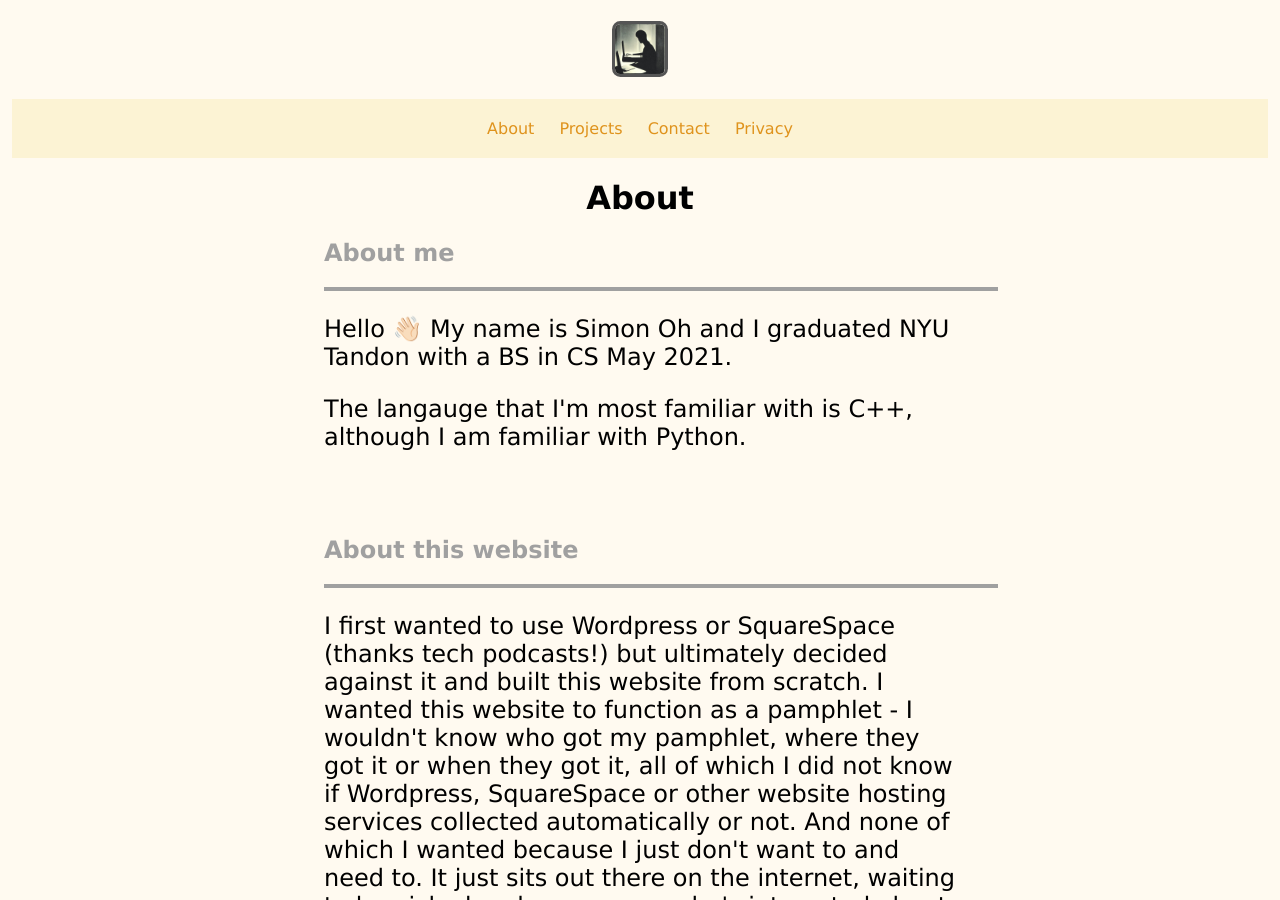
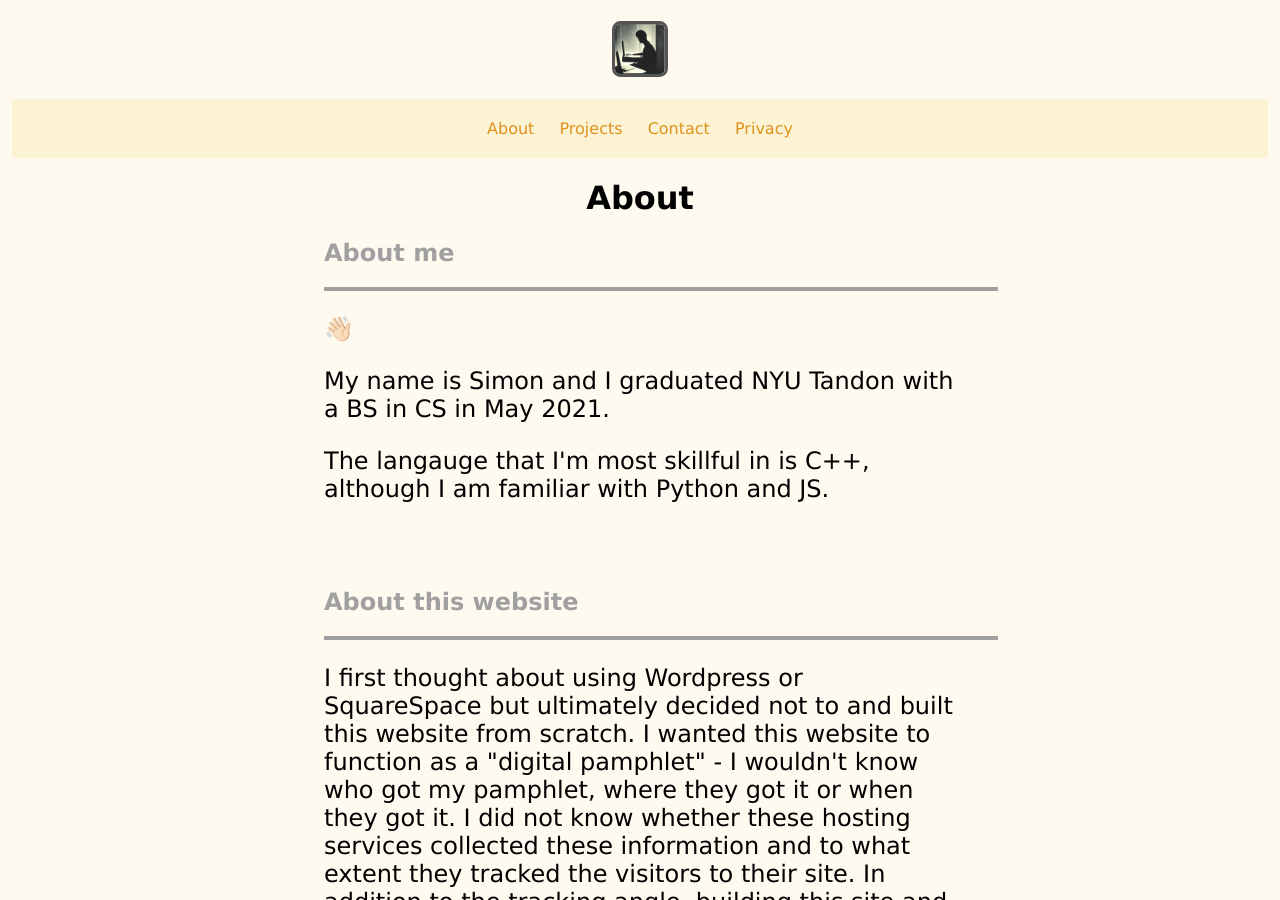
Before and after one commit to simon0h/simon0h.github.io, a Jekyll site: the page built from about/index.html, in a window 1280 px wide and 900 px high. Built offline with Jekyll 4.4.1, drawn with Linux system fonts in a browser that asks for light colours; nearby versions of some CDN libraries; some of the changed text lies outside the part shown.

Commit message:
Edited about section

```diff
--- a/about/index.html
+++ b/about/index.html
@@ -11,17 +11,15 @@ title: About
 <body>
 	<h2 class="first_h2"> About me </h2>
 	<hr>
-	<p> Hello 👋🏻 My name is Simon Oh and I graduated NYU Tandon with a BS in CS May 2021.</p>
-	<p> The langauge that I'm most familiar with is C++, although I am familiar with Python.</p>
+  <p> 👋🏻 </p>
+  <p>My name is Simon and I graduated NYU Tandon with a BS in CS in May 2021.</p>
+	<p> The langauge that I'm most skillful in is C++, although I am familiar with Python and JS.</p>
 
 	<h2> About this website </h2>
 	<hr>
-	<p> I first wanted to use Wordpress or SquareSpace (thanks tech podcasts!) but ultimately decided against it and built this website from scratch. I wanted this website to function as a pamphlet
-		- I wouldn't know who got my pamphlet, where they got it or when they got it, all of which I did not know if Wordpress, SquareSpace or other website hosting services collected automatically or not.
-		And none of which I wanted because I just don't want to and need to. It just sits out there on the internet, waiting to be picked up by someone who's interested about me or my website.
-		Besides, building this site and deciding which font to use, what color palette to use, designing it and implementing it using HTML and CSS was pretty fun
-		- just building something from scratch where the only goal is to make something that pleases me,
-		like how people to take up woodworking as a hobby might do. Website hosted on GitHub Pages. HTTPS provided by CloudFlare.
+	<p> I first thought about using Wordpress or SquareSpace but ultimately decided not to and built this website from scratch. I wanted this website to function as a "digital pamphlet" - I wouldn't know who got my pamphlet, where they got it or when they got it.
+		I did not know whether these hosting services collected these information and to what extent they tracked the visitors to their site.
+		In addition to the tracking angle, building this site and deciding which font to use, what color palette to use, designing it and implementing it using HTML and CSS was pretty fun.
 	</p>
 	<p title = "pages.github.com"><a href="https://pages.github.com/" target="_blank" rel="noopener noreferrer"><p class = "links"> How to create a free Github Page &ensp;<i class="fa fa-external-link-alt" style="font-size:85%;"></i></a></p>
 	<p title = "jmcglone.com"><a href="http://jmcglone.com/guides/github-pages/" target="_blank" rel="noopener noreferrer"><p class = "links"> How to use Jekyll to simplify website building &ensp;<i class="fa fa-external-link-alt" style="font-size:85%;"></i></a></p>
@@ -30,9 +28,10 @@ title: About
 
 	<h2> "Design philosophy" </h2>
 	<hr>
-	<p> I put design philosophy in quotes because to me, design philosophy is something that is set out as a guideline for other people to follow. But I was designing this website with certain design goals in mind, so I guess that design philosophy is a semi-correct term.
-		I wanted this design to be simple (both visually and functionally), have dark mode, and reflect what I thought to be "good design". To get more into simplicity, I wanted to find the right balance between too little and too much.
-		It's easy to get too focused on simplicity and make things simple on the surface while not being functionally simple. The inverse can be true as well. It's easy to get too focused on providing too much information as much as possible that the user will become inundated with information
+	<p> I put design philosophy in quotes because to me, design philosophy is something that is set out as a guideline for other people to follow.
+		But I was designing this website with certain design goals in mind, so I guess that design philosophy is a semi-correct term. I wanted this design to be simple (both visually and functionally), have dark mode, and reflect what I thought to be "good design".
+		To get more into simplicity, I wanted to find the right balance between too little and too much. It's easy to get too focused on simplicity and make things simple on the surface while not being functionally simple. The inverse can be true as well.
+		It's easy to get too focused on providing too much information as much as possible that the user will become inundated with information
 		<a href="https://external-preview.redd.it/m-AVpUbWjSEoFSLCzvlLj0-AKI4-dXFxaukEt75upGs.jpg?auto=webp&s=f5ec909ded3fd91442b800613d5c498f86be8913" target="_blank" rel="noopener noreferrer">(Pied Piper's UI is a good example)</a>.
 		I think I achieved the right balance here. Besides, it's not like I have that much information to display anyways, so I was lucky in that regard.
 	</p>
```
